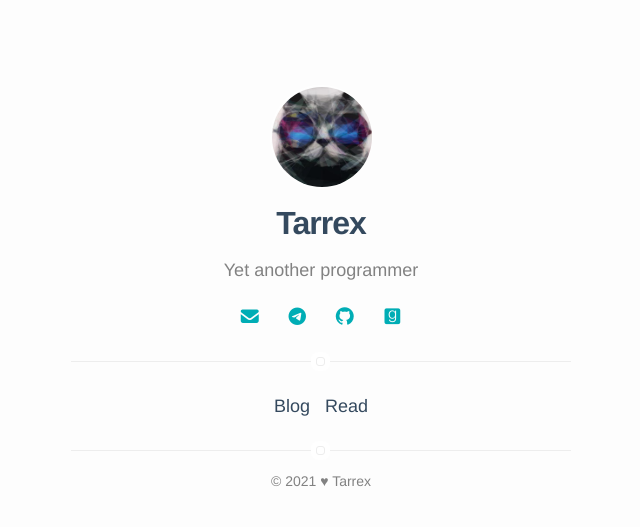
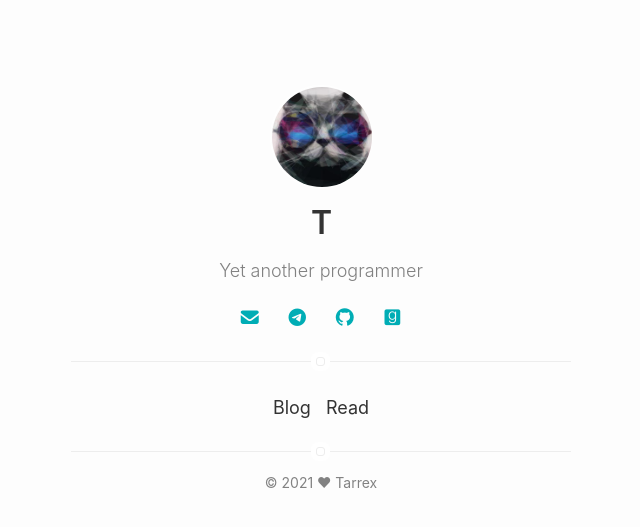
Before and after one commit to tarrex/tarrex.github.io, a Jekyll site: the page built from index.html, in a window 1280 px wide. Shown: the top 527 px of the page, without its empty margins (319-959 px from the left). Built offline with Jekyll 4.4.1, drawn with Linux system fonts in a browser that asks for light colours; a style sheet for code colours, icons or effects is not loaded.

Commit message:
chore: update styles

```diff
--- a/_config.yml
+++ b/_config.yml
@@ -11,7 +11,7 @@
 # Custom
 color:
   theme: '#00ADB5 !default'
-  text: '#34495e !default'
+  text: '#333333 !default'
   background: '#fdfdfd !default'
 
 date_format: '%Y-%m-%d'
--- a/_data/data.yml
+++ b/_data/data.yml
@@ -1,5 +1,5 @@
 intro:
-    name: Tarrex
+    name: T
     desc: Yet another programmer
     avatar:
         display: true
--- a/_sass/_base.scss
+++ b/_sass/_base.scss
@@ -1,3 +1,7 @@
+html {
+    font-size: $base-font-size;
+}
+
 /**
  * Reset some basic elements
  */
@@ -24,6 +28,7 @@
     display: flex;
     min-height: 100vh;
     flex-direction: column;
+    overflow-wrap: break-word;
 }
 
 /**
@@ -36,10 +41,15 @@
     margin-bottom: $spacing-unit / 2;
 }
 
+hr {
+    margin-top: $spacing-unit;
+    margin-bottom: $spacing-unit;
+}
+
 /**
  * `main` element
  */
- main {
+main {
     display: block; /* Default value of `display` of `main` element is 'inline' in IE 11. */
 }
 
@@ -47,7 +57,7 @@
  * Images
  */
 img {
-    max-width: 100%;
+    max-width: 90%;
     display: block;
     margin-left: auto;
     margin-right: auto;
@@ -62,17 +72,6 @@
 
 figcaption {
     font-size: $small-font-size;
-    text-align: center;
-}
-
-/**
- * SVG
- */
- svg {
-    max-width: 100%;
-    display: block;
-    margin-left: auto;
-    margin-right: auto;
 }
 
 /**
@@ -120,11 +119,15 @@
     border-top: 1px solid $grey-color-light;
     border-bottom: 1px solid $grey-color-light;
     border-radius: 5px;
-    padding: $spacing-unit / 2 $spacing-unit;
+    padding: $spacing-unit / 2;
     @include relative-font-size(0.9375);
 
     > :last-child {
         margin-bottom: 0;
+    }
+
+    i, em {
+	    font-style: normal;
     }
 }
 
@@ -134,6 +137,8 @@
 pre,
 code {
     @include relative-font-size(0.9375);
+    font-family: $code-font-family;
+    border: 1px solid $grey-color-light;
     border-radius: 5px;
 }
 
@@ -142,13 +147,17 @@
 }
 
 pre {
-    padding: $spacing-unit / 2 $spacing-unit;
+    padding: $spacing-unit / 2;
     overflow-x: auto;
 
     > code {
         border: 0;
         padding: 0;
     }
+}
+
+.highlight {
+    border-radius: 5px;
 }
 
 /**
@@ -196,9 +205,14 @@
     th {
         background-color: lighten($grey-color-light, 3%);
         border: 1px solid darken($grey-color-light, 4%);
-        border-bottom-color: darken($grey-color-light, 12%);
     }
     td {
         border: 1px solid $grey-color-light;
     }
+    @include media-query($on-laptop) {
+	    display: block;
+	    overflow-x: auto;
+	    -webkit-overflow-scrolling: touch;
+		-ms-overflow-style: -ms-autohiding-scrollbar;
+    }
 }
--- a/_sass/_default.scss
+++ b/_sass/_default.scss
@@ -1,5 +1,9 @@
+@charset "utf-8";
+
 // Define defaults for each variable.
-$base-font-family: "Helvetica Neue", Helvetica, Arial, sans-serif !default;
+
+$base-font-family: -apple-system, BlinkMacSystemFont, "Segoe UI", "Segoe UI Symbol", "Segoe UI Emoji", "Apple Color Emoji", Roboto, Helvetica, Arial, sans-serif !default;
+$code-font-family: "Menlo", "Inconsolata", "Consolas", "Roboto Mono", "Ubuntu Mono", "Liberation Mono", "Courier New", monospace;
 $base-font-size:   16px !default;
 $base-font-weight: 400 !default;
 $small-font-size:  $base-font-size * 0.875 !default;
@@ -21,6 +25,9 @@
 $on-palm:          600px !default;
 $on-laptop:        800px !default;
 
+$on-medium:        $on-palm !default;
+$on-large:         $on-laptop !default;
+
 // Use media queries like this:
 // @include media-query($on-palm) {
 //   .wrapper {
@@ -28,6 +35,8 @@
 //     padding-left: $spacing-unit / 2;
 //   }
 // }
+// Notice the following mixin uses max-width, in a deprecated, desktop-first
+// approach, whereas media queries used elsewhere now use min-width.
 @mixin media-query($device) {
     @media screen and (max-width: $device) {
         @content;
@@ -35,7 +44,7 @@
 }
 
 @mixin relative-font-size($ratio) {
-    font-size: $base-font-size * $ratio;
+    font-size: #{$ratio}rem;
 }
 
 @mixin underline-from-center() {
--- a/_sass/_layout.scss
+++ b/_sass/_layout.scss
@@ -23,7 +23,7 @@
 
         .name {
             @include relative-font-size(2);
-            font-weight: 900;
+            font-weight: 600;
             letter-spacing: -1px;
         }
 
```
